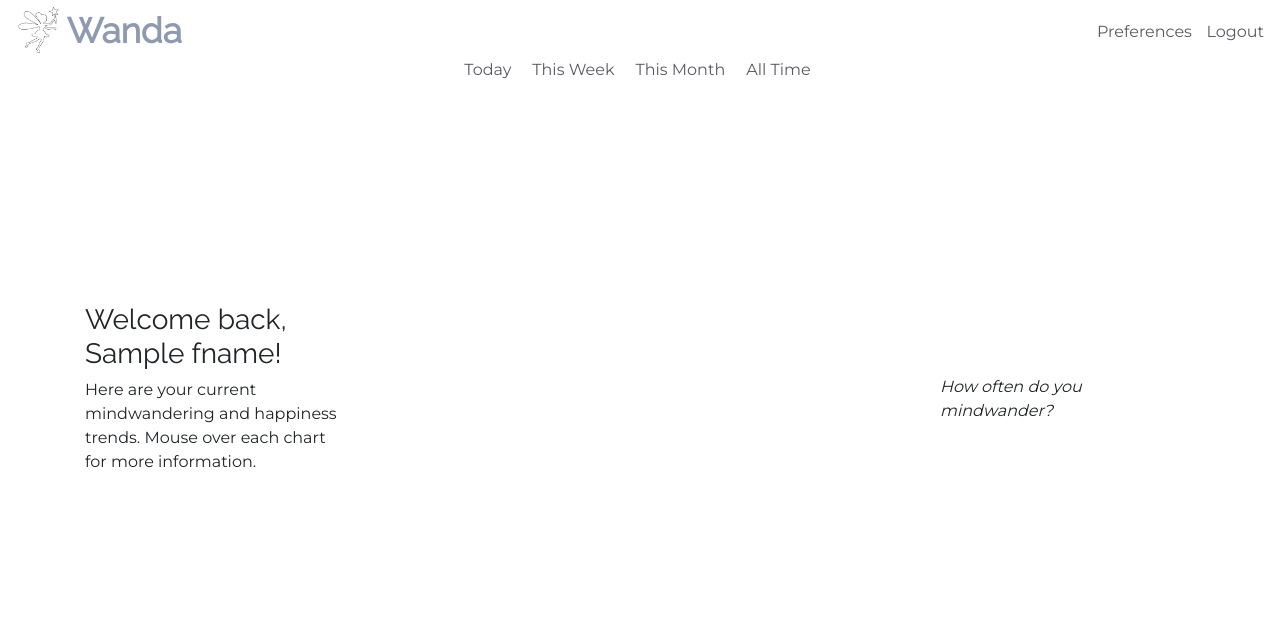
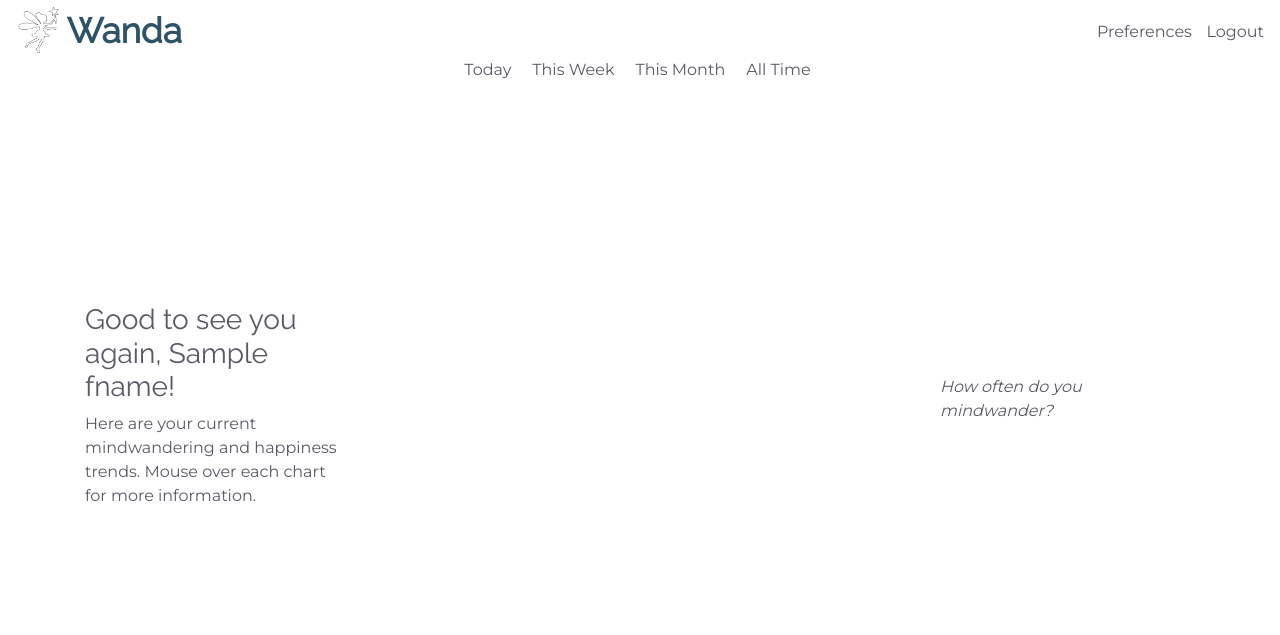
Before and after one commit to ameeli/wanda, a Flask app: template src/templates/profile_overview.html in a window 1280 px wide. Shown: the top 635 px of the page. Run offline with Flask 2, Linux system fonts and the light colour scheme; the template is opened without the code that fills it: most values are stand-ins (such as "Sample title", 1, 10 or a date in 2020); data that the repository does not hold is empty; some libraries are stand-ins or nearby versions; some web fonts are replaced.

Commit message:
Corrected fonts to graph labels and description text.

```diff
--- a/src/static/css/site.css
+++ b/src/static/css/site.css
@@ -37,15 +29,10 @@ font-family: 'Montserrat', sans-serif;
   background-color: #896889;
 }
 
-.navbar {
-  background-color: white;
-  justify-content: center;
-}
-
 .wanda {
   font-family: 'Raleway', sans-serif;
   font-size: 35px;
-  color: #8e9aaf;
+  color: #2e5266;
   font-weight: bold;
 }
 
@@ -149,6 +146,7 @@ font-family: 'Montserrat', sans-serif;
 .pie-chart-text {
   font-family: 'Montserrat', sans-serif;
   font-style: italic;
+  color: #5a5a66;
 }
 
 .intervals-navbar {
@@ -157,14 +155,12 @@ font-family: 'Montserrat', sans-serif;
 
 .welcome-text {
   font-family: 'Montserrat', sans-serif;
+  color: #5a5a66;
 }
 
 .welcome-text h3 {
   font-family: 'Raleway', sans-serif;
-}
-
-h1 h2 h3 h4 h5 h6 {
-  font-family: 'Raleway', sans-serif;
+  color: #5a5a66;
 }
 
 img {
--- a/src/static/js/createMwChart.js
+++ b/src/static/js/createMwChart.js
@@ -26,19 +26,14 @@ function createMwChart(data) {
     .attr("x", (width / 2))
     .attr("y", 0 - (margin.top / 2))
     .attr("text-anchor", "middle")
-    .style("font-size", "16px")
-    .style("text-decoration", "none")
+    .attr("class", "graph-titles")
     .text("Happiness While Mind Wandering");
-
-  // Add the x Axis
-  g.append("g")
-    .attr("transform", "translate(0," + height + ")")
-    .call(d3.axisBottom(x));
 
   // text label for the x axis
   g.append("text")
     .attr("transform", "translate(" + (width/2) + " ," + (height + margin.top - 30) + ")")
     .style("text-anchor", "middle")
+    .attr("class", "graph-labels")
     .text("Happiness");
 
   // text label for the y axis
@@ -48,27 +43,29 @@ function createMwChart(data) {
     .attr("x", 0 - (height / 2))
     .attr("dy", "1em")
     .style("text-anchor", "middle")
+    .attr("class", "graph-labels")
     .text("Frequency");
 
   g.append("g")
     .attr("class", "axis axis--x")
     .attr("transform", "translate(0," + height + ")")
-    .call(d3.axisBottom(x));
+    .call(d3.axisBottom(x))
+    .attr("class", "ticks");
 
   g.append("g")
     .attr("class", "axis axis--y")
     .call(d3.axisLeft(y).ticks(10))
+      .attr("class", "ticks")
     .append("text")
       .attr("transform", "rotate(-90)")
       .attr("y", 6)
       .attr("dy", "0.71em")
       .attr("text-anchor", "end")
-      .text("Frequency");
 
   g.selectAll(".bar")
     .data(data)
     .enter().append("rect")
-      .attr("class", "bar")
+      .attr("class", "mw-bar")
       .attr("x", function(d) { return x(d.happiness); })
       .attr("y", function(d) { return y(d.frequency); })
       .attr("width", x.bandwidth())
--- a/src/static/js/createNotMwChart.js
+++ b/src/static/js/createNotMwChart.js
@@ -26,19 +26,15 @@ function createNotMwChart(data) {
     .attr("x", (width / 2))
     .attr("y", 0 - (margin.top / 2))
     .attr("text-anchor", "middle")
-    .style("font-size", "16px")
     .style("text-decoration", "none")
+    .attr("class", "graph-titles")
     .text("Happiness While Focusing");
-
-  // add the x axis
-  g.append("g")
-    .attr("transform", "translate(0," + height + ")")
-    .call(d3.axisBottom(x));
 
   // text label for the x axis
   g.append("text")
     .attr("transform", "translate(" + (width/2) + " ," + (height + margin.top - 30) + ")")
     .style("text-anchor", "middle")
+    .attr("class", "graph-labels")
     .text("Happiness");
 
   // text label for the y axis
@@ -48,16 +44,19 @@ function createNotMwChart(data) {
     .attr("x",0 - (height / 2))
     .attr("dy", "1em")
     .style("text-anchor", "middle")
+    .attr("class", "graph-labels")
     .text("Frequency");
 
   g.append("g")
     .attr("class", "axis axis--x")
     .attr("transform", "translate(0," + height + ")")
-    .call(d3.axisBottom(x));
+    .call(d3.axisBottom(x))
+    .attr("class", "ticks");
 
   g.append("g")
     .attr("class", "axis axis--y")
     .call(d3.axisLeft(y).ticks(10))
+    .attr("class", "ticks")
     .append("text")
       .attr("transform", "rotate(-90)")
       .attr("y", 6)
@@ -68,7 +67,7 @@ function createNotMwChart(data) {
   g.selectAll(".bar")
     .data(data)
     .enter().append("rect")
-      .attr("class", "bar")
+      .attr("class", "focusing-bar")
       .attr("x", function(d) { return x(d.happiness); })
       .attr("y", function(d) { return y(d.frequency); })
       .attr("width", x.bandwidth())
--- a/src/static/js/createPieChart.js
+++ b/src/static/js/createPieChart.js
@@ -12,7 +12,7 @@ function createPieChart(data) {
 
   var g = svg.append("g").attr("transform", "translate(" + width / 2 + "," + height / 2 + ")");
 
-  var color = d3.scaleOrdinal(["#98abc5", "#8a89a6"]);
+  var color = d3.scaleOrdinal(["#8e9aaf", "#b8dbd9"]);
 
   // points to where pie should get % data
   var pie = d3.pie()
@@ -63,20 +63,17 @@ function createPieChart(data) {
 
   function handleMouseOver() {
     arc.append("text")
-      .style("font", "15px sans-serif")
-      .attr("fill", "#8a89a6")
-      .attr("id", "info")
+      .attr("id", "focus-pie-info")
       .text("Focusing: 62 reports")
 
     arc.append("text")
       .attr("transform", "translate(0, 20)" )
-      .attr("fill", "#98abc5")
-      .style("font", "15px sans-serif")
-      .attr("id", "info")
+      .attr("id", "mw-pie-info")
       .text("Wandering: 50 reports");
   }
 
   function handleMouseOut() {
-    svg.selectAll("#info").remove();
+    svg.selectAll("#focus-pie-info").remove();
+    svg.selectAll("#mw-pie-info").remove();
   }
 }
--- a/src/templates/login_form.html
+++ b/src/templates/login_form.html
@@ -23,7 +23,7 @@
   </nav>
 </div>
 
-<div class="message-and-form mx-auto" style="width:305px" style="background-color:black">
+<div class="message-and-form mx-auto" style="width:305px">
   <div class="homepage-message">
     <h3 class="welcome-back">Welcome back!</h3>
     <span class="login-message">Your journey to happiness starts here.</span>
--- a/src/templates/profile_overview.html
+++ b/src/templates/profile_overview.html
@@ -50,7 +50,7 @@
       <div class="col-3">
         <div class="welcome-text">
           <br><br><br><br><br><br><br>
-          <h3>Welcome back, {{ fname }}!</h3>
+          <h3>Good to see you again, {{ fname }}!</h3>
           Here are your current mindwandering and happiness trends. Mouse over each chart for more information.
         </div>
       </div>
@@ -70,10 +70,10 @@
     <div class="container">
       <div class="row">
         <div class="col-6">
-          <svg width="500" height="500" id="svg1"></svg>
+          <svg width="500" height="500" id="svg2"></svg>
         </div>
         <div class="col-6">
-          <svg width="500" height="500" id="svg2"></svg>
+          <svg width="500" height="500" id="svg1"></svg>
         </div>
       </div>
     </div>
@@ -81,8 +81,8 @@
 </div>
 
 <script src="/static/js/createPieChart.js"></script>
+<script src="/static/js/createNotMwChart.js"></script>
 <script src="/static/js/createMwChart.js"></script>
-<script src="/static/js/createNotMwChart.js"></script>
 
 <script>
   function passTodayInterval() {
```
Also changed, not shown: other parts of src/static/css/site.css (+46 -16 lines), src/templates/preferences.html (+8 -0 lines).
